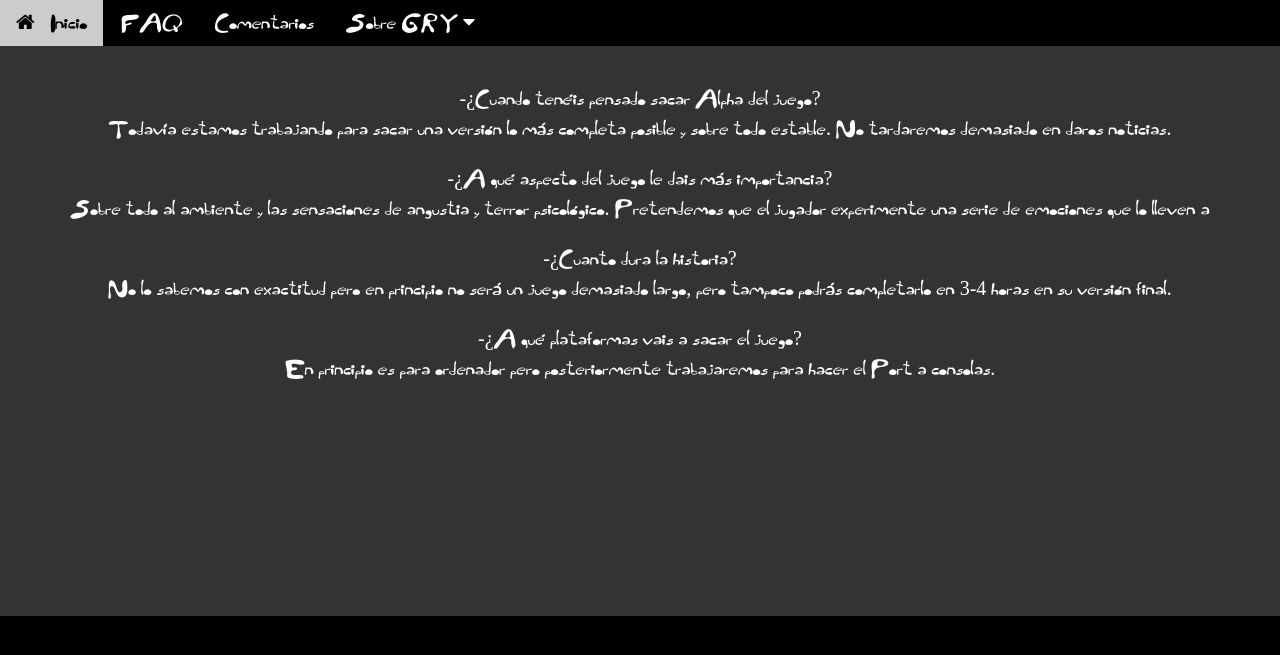
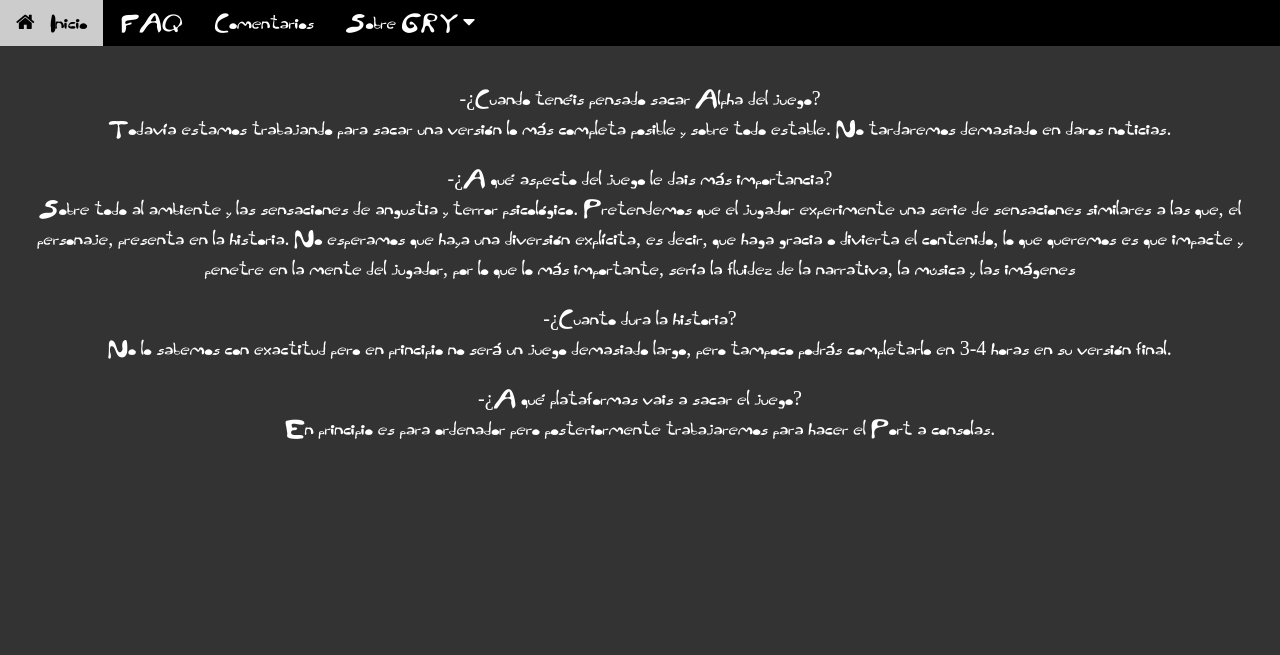
Before and after one commit to equipoGmmm2021/equipoGmmm2021.github.io, a plain HTML site: page FAQ.html in a window 1280 px wide. Shown: the top 655 px of the page. Drawn offline with Linux system fonts and the light colour scheme; a script that the page names is missing.

Commit message:
Update FAQ.html

```diff
--- a/FAQ.html
+++ b/FAQ.html
@@ -41,7 +41,7 @@
 <p>-¿Cuando tenéis pensado sacar Alpha del juego?<br>
 Todavía estamos trabajando para sacar una versión lo más completa posible y sobre todo estable. No tardaremos demasiado en daros noticias.</p>
 <p>-¿A qué aspecto del juego le dais más importancia?<br>
-Sobre todo al ambiente y las sensaciones de angustia y terror psicológico. Pretendemos que el jugador experimente una serie de emociones que lo lleven a</p>
+Sobre todo al ambiente y las sensaciones de angustia y terror psicológico. Pretendemos que el jugador experimente una serie de sensaciones similares a las que, el personaje, presenta en la historia. No esperamos que haya una diversión explícita, es decir, que haga gracia o divierta el contenido, lo que queremos es que impacte y penetre en la mente del jugador, por lo que lo más importante, sería la fluidez de la narrativa, la música y las imágenes</p>
 <p>-¿Cuanto dura la historia?<br>
 No lo sabemos con exactitud pero en principio no será un juego demasiado largo, pero tampoco podrás completarlo en 3-4 horas en su versión final.</p>
 <p>-¿A qué plataformas vais a sacar el juego?<br>
```
